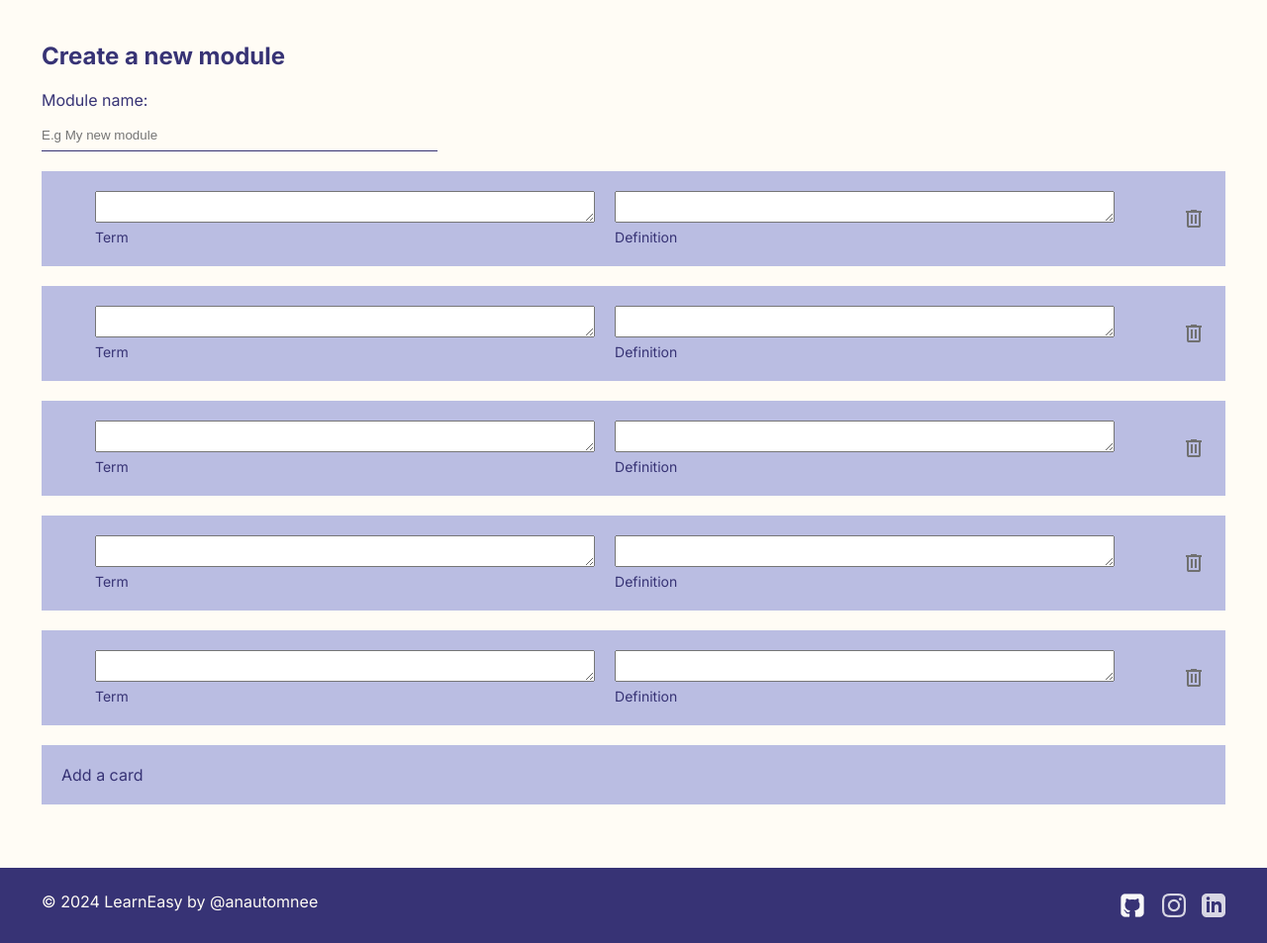
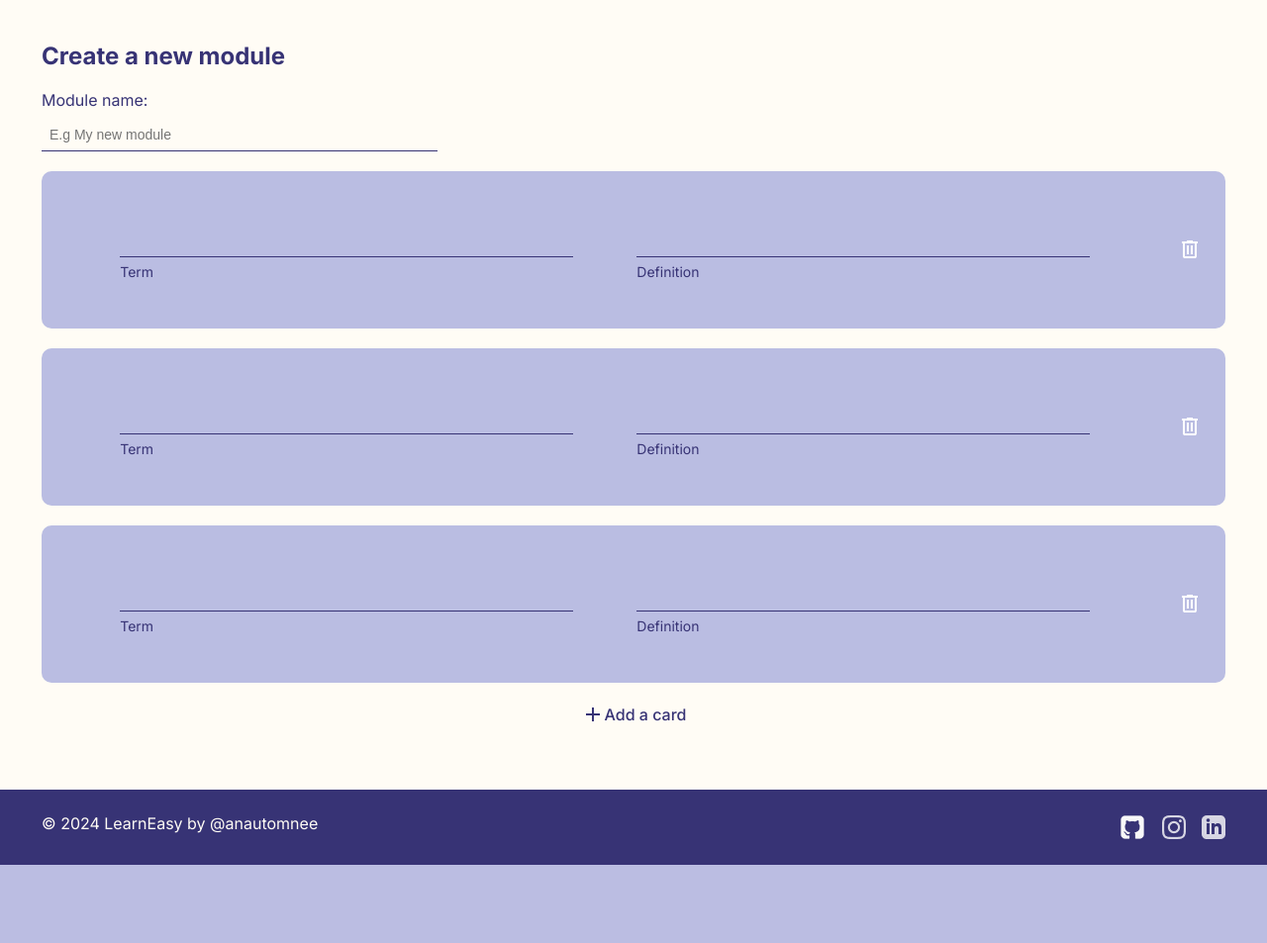
Before and after one commit to anautomnee/cs50web_final, a Django app: page /add_module in a window 1280 px wide. Shown: the part 64-1017 px from the top of the page at 99% size. After the commit the page ends 938 px from the top, so only its background shows below. Run offline with Django 5.2, Linux system fonts and the light colour scheme; some libraries are stand-ins or nearby versions.

Commit message:
fix textarea css, add card func, autogrow func

```diff
--- a/cs50w_final/learneasy/static/learneasy/styles.css
+++ b/cs50w_final/learneasy/static/learneasy/styles.css
@@ -156,6 +156,19 @@ footer {
     background-color: #FFFCF5;
     border: none;
     border-bottom: 1px solid #373375;
+    color: #373375;
+    font-size: 16px;
+    font-weight: 600;
+    padding: 4px 8px;
+}
+
+.new_module_name input:focus {
+    outline:none;
+}
+
+.new_module_name input::placeholder {
+    font-size: 14px;
+    font-weight: 400;
 }
 
 .new_module_cards_container {
@@ -166,24 +179,43 @@ footer {
     margin-bottom: 64px;
 }
 
+.new_module_cards_container span {
+    cursor: pointer;
+}
+
 .new_module_card_container {
     display: flex;
     justify-content: space-between;
     align-items: center;
     background-color: #BABDE2;
-    padding: 20px;
+    padding: 48px 24px;
     width: 100%;
+    border-radius: 10px;
 }
 
 .textareas_container {
     display: flex;
-    gap: 20px;
+    gap: 64px;
     justify-content: center;
     width: 95%;
 }
 
 .textareas_container textarea {
     width: 100%;
+    min-height: 1.2rem;
+    resize: none;
+    overflow: hidden;
+    background-color: #BABDE2;
+    color: #373375;
+    border: none;
+    border-bottom: 1px solid #373375;
+    font-size: 16px;
+    font-weight: 500;
+    resize: none;
+}
+
+.textareas_container textarea:focus {
+    outline: none;
 }
 
 .textareas_container label {
@@ -191,5 +223,11 @@ footer {
 }
 
 .term, .definition {
-    width: 46%;
+    width: 42%;
 }
+
+.add_card_container {
+    display: flex;
+    align-items: center;
+    font-weight: 500;
+}
--- /dev/null
+++ b/cs50w_final/learneasy/static/learneasy/utils.js
@@ -0,0 +1,62 @@
+window.addEventListener('DOMContentLoaded', () => {
+
+    // Autogrow textarea
+
+    autogrow_textarea();
+
+    // Add card
+
+    const new_module_cards_container = document.querySelector('.new_module_cards_container');
+    const add_card_container = document.querySelector('.add_card_container');
+    add_card_container.addEventListener('click', () => {
+        const new_card_num = new_module_cards_container.childNodes.length;
+        create_new_card(new_module_cards_container, new_card_num);
+    });
+});
+
+function create_new_card(parentDiv, num) {
+    const new_module_card_container_new = document.createElement('div');
+    const textareas_container_new = document.createElement('div');
+    const trash_bin = document.createElement('div');
+    const term_container = document.createElement('div');
+    const definition_container = document.createElement('div');
+    const term_textarea = document.createElement('textarea');
+    const definition_textarea = document.createElement('textarea');
+    const term_textarea_label = document.createElement('label');
+    const definition_textarea_label = document.createElement('label');
+
+    new_module_card_container_new.classList.add('new_module_card_container');
+    textareas_container_new.classList.add('textareas_container');
+    trash_bin.innerHTML = '<svg xmlns="http://www.w3.org/2000/svg" height="24px" viewBox="0 -960 960 960" width="24px" fill="#FFFFFF"><path d="M280-120q-33 0-56.5-23.5T200-200v-520h-40v-80h200v-40h240v40h200v80h-40v520q0 33-23.5 56.5T680-120H280Zm400-600H280v520h400v-520ZM360-280h80v-360h-80v360Zm160 0h80v-360h-80v360ZM280-720v520-520Z"/></svg>';
+    term_container.classList.add('term');
+    definition_container.classList.add('definition');
+
+    term_textarea.setAttribute('name', `term${num}`);
+    term_textarea.setAttribute('id', `term${num}`);
+    term_textarea_label.setAttribute('for', `term${num}`);
+    term_textarea_label.textContent = 'Term';
+    definition_textarea.setAttribute('name', `definition${num}`);
+    definition_textarea.setAttribute('id', `definition${num}`);
+    definition_textarea.classList.add('definition_texarea');
+    definition_textarea_label.setAttribute('for', `definition${num}`);
+    definition_textarea_label.textContent = 'Definition';
+
+    parentDiv.insertBefore(new_module_card_container_new, parentDiv.lastElementChild);
+    new_module_card_container_new.append(textareas_container_new, trash_bin);
+    textareas_container_new.append(term_container, definition_container);
+    term_container.append(term_textarea, term_textarea_label);
+    definition_container.append(definition_textarea, definition_textarea_label);
+
+    definition_textarea.addEventListener('input', () => {
+        definition_textarea.style.height = `${definition_textarea.scrollHeight}px`;
+    });
+};
+
+function autogrow_textarea() {
+    const definition_texarea = document.querySelectorAll('.definition_texarea');
+    definition_texarea.forEach(textarea => {
+        textarea.addEventListener('input', () => {
+            textarea.style.height = `${textarea.scrollHeight}px`;
+        });
+    });
+};
--- a/cs50w_final/learneasy/templates/learneasy/add_module.html
+++ b/cs50w_final/learneasy/templates/learneasy/add_module.html
@@ -12,70 +12,45 @@
                 <div class="new_module_card_container">
                     <div class="textareas_container">
                         <div class="term">
-                            <textarea type="text" id="term1" name="term1" ></textarea>
+                            <textarea id="term1" name="term1" ></textarea>
                             <label for="term1">Term</label>
                         </div>
                         <div class="definition">
-                            <textarea type="text" id="definition1" name="definition1"></textarea>
+                            <textarea id="definition1" name="definition1" class="definition_texarea"></textarea>
                             <label for="definition1">Definition</label>
                         </div>
                     </div>
-                    <svg xmlns="http://www.w3.org/2000/svg" height="24px" viewBox="0 -960 960 960" width="24px" fill="#707070"><path d="M280-120q-33 0-56.5-23.5T200-200v-520h-40v-80h200v-40h240v40h200v80h-40v520q0 33-23.5 56.5T680-120H280Zm400-600H280v520h400v-520ZM360-280h80v-360h-80v360Zm160 0h80v-360h-80v360ZM280-720v520-520Z"/></svg>
+                    <svg xmlns="http://www.w3.org/2000/svg" height="24px" viewBox="0 -960 960 960" width="24px" fill="#FFFFFF"><path d="M280-120q-33 0-56.5-23.5T200-200v-520h-40v-80h200v-40h240v40h200v80h-40v520q0 33-23.5 56.5T680-120H280Zm400-600H280v520h400v-520ZM360-280h80v-360h-80v360Zm160 0h80v-360h-80v360ZM280-720v520-520Z"/></svg>
                 </div>
                 <div class="new_module_card_container">
                     <div class="textareas_container">
                         <div class="term">
-                            <textarea type="text" id="term2" name="term2" ></textarea>
+                            <textarea id="term2" name="term2" ></textarea>
                             <label for="term2">Term</label>
                         </div>
                         <div class="definition">
-                            <textarea type="text" id="definition2" name="definition2"></textarea>
+                            <textarea id="definition2" name="definition2" class="definition_texarea"></textarea>
                             <label for="definition2">Definition</label>
                         </div>
                     </div>
-                    <svg xmlns="http://www.w3.org/2000/svg" height="24px" viewBox="0 -960 960 960" width="24px" fill="#707070"><path d="M280-120q-33 0-56.5-23.5T200-200v-520h-40v-80h200v-40h240v40h200v80h-40v520q0 33-23.5 56.5T680-120H280Zm400-600H280v520h400v-520ZM360-280h80v-360h-80v360Zm160 0h80v-360h-80v360ZM280-720v520-520Z"/></svg>
+                    <svg xmlns="http://www.w3.org/2000/svg" height="24px" viewBox="0 -960 960 960" width="24px" fill="#FFFFFF"><path d="M280-120q-33 0-56.5-23.5T200-200v-520h-40v-80h200v-40h240v40h200v80h-40v520q0 33-23.5 56.5T680-120H280Zm400-600H280v520h400v-520ZM360-280h80v-360h-80v360Zm160 0h80v-360h-80v360ZM280-720v520-520Z"/></svg>
                 </div>
                 <div class="new_module_card_container">
                     <div class="textareas_container">
                         <div class="term">
-                            <textarea type="text" id="term3" name="term3" ></textarea>
+                            <textarea id="term3" name="term3" ></textarea>
                             <label for="term3">Term</label>
                         </div>
                         <div class="definition">
-                            <textarea type="text" id="definition3" name="definition3"></textarea>
+                            <textarea id="definition3" name="definition3" class="definition_texarea"></textarea>
                             <label for="definition3">Definition</label>
                         </div>
                     </div>
-                    <svg xmlns="http://www.w3.org/2000/svg" height="24px" viewBox="0 -960 960 960" width="24px" fill="#707070"><path d="M280-120q-33 0-56.5-23.5T200-200v-520h-40v-80h200v-40h240v40h200v80h-40v520q0 33-23.5 56.5T680-120H280Zm400-600H280v520h400v-520ZM360-280h80v-360h-80v360Zm160 0h80v-360h-80v360ZM280-720v520-520Z"/></svg>
+                    <svg xmlns="http://www.w3.org/2000/svg" height="24px" viewBox="0 -960 960 960" width="24px" fill="#FFFFFF"><path d="M280-120q-33 0-56.5-23.5T200-200v-520h-40v-80h200v-40h240v40h200v80h-40v520q0 33-23.5 56.5T680-120H280Zm400-600H280v520h400v-520ZM360-280h80v-360h-80v360Zm160 0h80v-360h-80v360ZM280-720v520-520Z"/></svg>
                 </div>
-                <div class="new_module_card_container">
-                    <div class="textareas_container">
-                        <div class="term">
-                            <textarea type="text" id="term4" name="term4" ></textarea>
-                            <label for="term4">Term</label>
-                        </div>
-                        <div class="definition">
-                            <textarea type="text" id="definition4" name="definition4"></textarea>
-                            <label for="definition4">Definition</label>
-                        </div>
-                    </div>
-                    <svg xmlns="http://www.w3.org/2000/svg" height="24px" viewBox="0 -960 960 960" width="24px" fill="#707070"><path d="M280-120q-33 0-56.5-23.5T200-200v-520h-40v-80h200v-40h240v40h200v80h-40v520q0 33-23.5 56.5T680-120H280Zm400-600H280v520h400v-520ZM360-280h80v-360h-80v360Zm160 0h80v-360h-80v360ZM280-720v520-520Z"/></svg>
-                </div>
-                <div class="new_module_card_container">
-                    <div class="textareas_container">
-                        <div class="term">
-                            <textarea type="text" id="term5" name="term5" ></textarea>
-                            <label for="term5">Term</label>
-                        </div>
-                        <div class="definition">
-                            <textarea type="text" id="definition5" name="definition5"></textarea>
-                            <label for="definition5">Definition</label>
-                        </div>
-                    </div>
-                    <svg xmlns="http://www.w3.org/2000/svg" height="24px" viewBox="0 -960 960 960" width="24px" fill="#707070"><path d="M280-120q-33 0-56.5-23.5T200-200v-520h-40v-80h200v-40h240v40h200v80h-40v520q0 33-23.5 56.5T680-120H280Zm400-600H280v520h400v-520ZM360-280h80v-360h-80v360Zm160 0h80v-360h-80v360ZM280-720v520-520Z"/></svg>
-                </div>
-                <div class="new_module_card_container">
-                    <p>Add a card</p>
+                <div class="add_card_container">
+                    <svg xmlns="http://www.w3.org/2000/svg" height="24px" viewBox="0 -960 960 960" width="24px" fill="#373375"><path d="M440-440H200v-80h240v-240h80v240h240v80H520v240h-80v-240Z"/></svg>
+                    <span>Add a card</span>
                 </div>
             </div>
         </form>
--- a/cs50w_final/learneasy/templates/learneasy/layout.html
+++ b/cs50w_final/learneasy/templates/learneasy/layout.html
@@ -10,6 +10,7 @@
     <link rel="preconnect" href="https://fonts.gstatic.com" crossorigin>
     <link href="https://fonts.googleapis.com/css2?family=Inter:wght@100..900&display=swap" rel="stylesheet">
     <link rel="stylesheet" href="https://fonts.googleapis.com/css2?family=Material+Symbols+Outlined:opsz,wght,FILL,GRAD@20..48,100..700,0..1,-50..200" />
+    <script src="{% static 'learneasy/utils.js' %}"></script>
     <title>LearnEasy</title>
 </head>
 <body>
```
